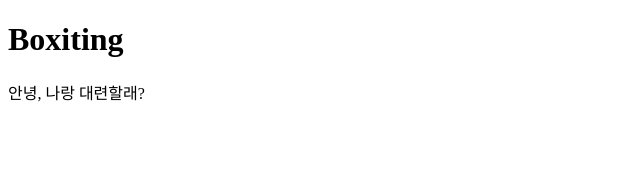
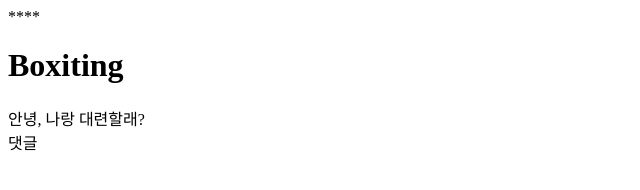
Before and after one commit to lmg1227/boxiting, a plain HTML site: page index.html in a window 1280 px wide. Shown: the whole page, without its empty margins (0-640 px from the left). Drawn offline with Linux system fonts and the light colour scheme.

Commit message:
댓글 기능 추가

```diff
--- a/index.html
+++ b/index.html
@@ -5,10 +5,11 @@
     <meta http-equiv="X-UA-Compatible" content="IE=edge">
     <meta name="viewport" content="width=device-width, initial-scale=1.0">
     <title>Document</title>
-</head>
+</head>****
 <body>
     <h1>Boxiting</h1>
     <div>안녕, 나랑 대련할래?</div>
+    <div>댓글</div>
 
 </body>
 </html>
```
